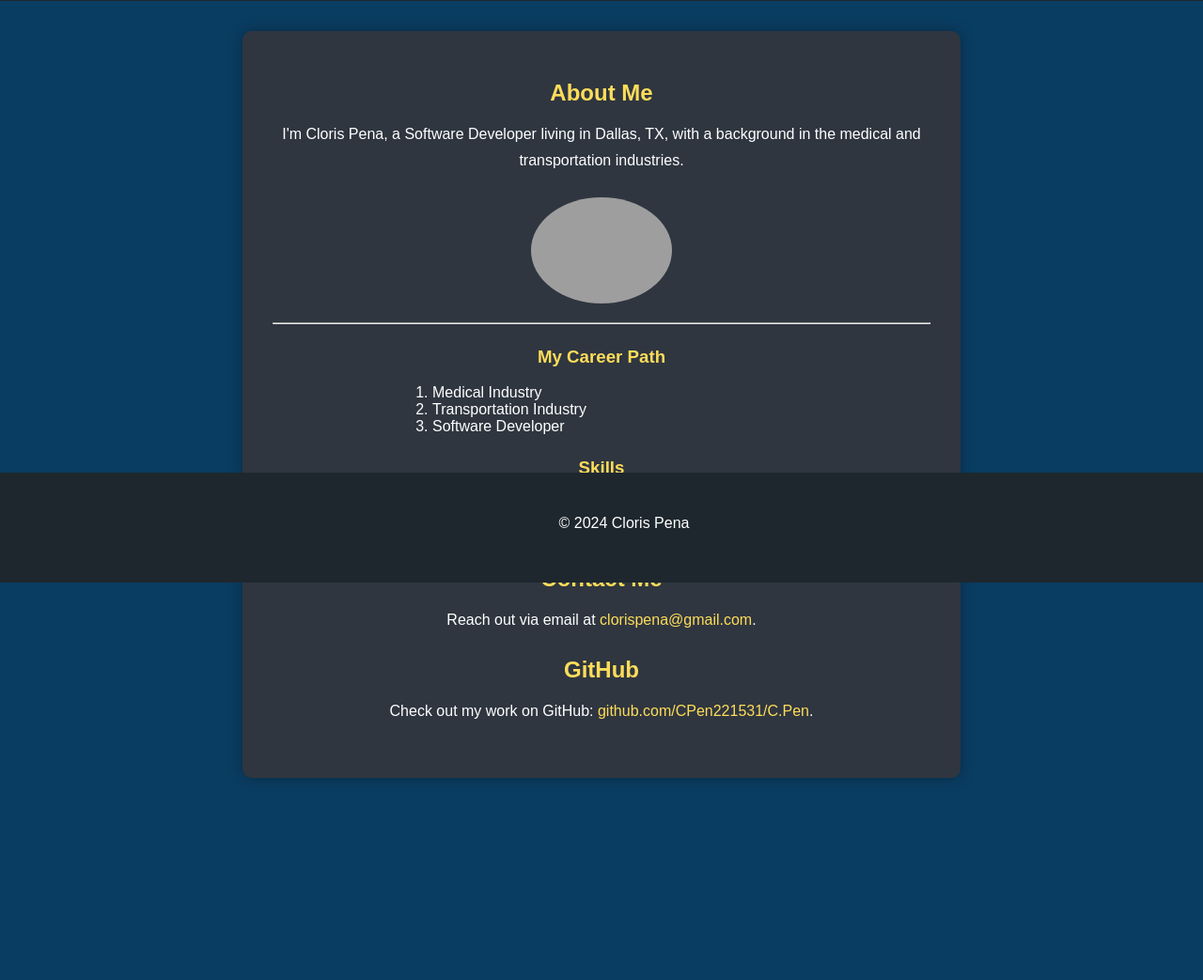
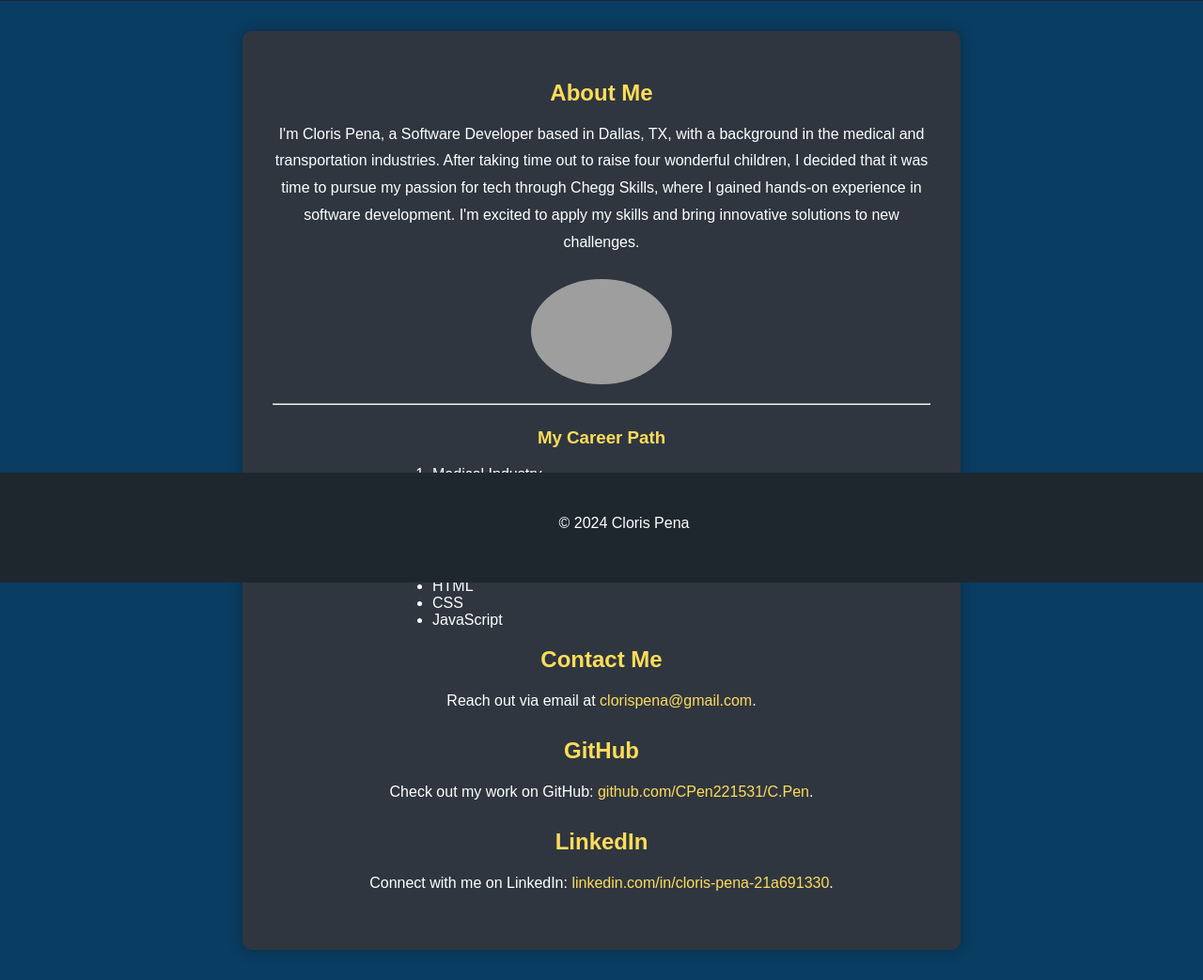
Before and after one commit to CPen221531/portfolio, a plain HTML site: page index.html in a window 1280 px wide. Shown: the part 180-1223 px from the top of the page at 94% size. Before the commit the page ends 1040 px from the top, so only its background shows below. Drawn offline with Linux system fonts and the light colour scheme; grey boxes are pictures that could not be loaded.

Commit message:
Update index.html

```diff
--- a/index.html
+++ b/index.html
@@ -16,7 +16,7 @@
         <article class="content">
             <h2>About Me</h2>
             <p>
-                I'm Cloris Pena, a Software Developer living in Dallas, TX, with a background in the medical and transportation industries.
+                I'm Cloris Pena, a Software Developer based in Dallas, TX, with a background in the medical and transportation industries. After taking time out to raise four wonderful children, I decided that it was time to pursue my passion for tech through Chegg Skills, where I gained hands-on experience in software development. I'm excited to apply my skills and bring innovative solutions to new challenges.
             </p>
 
             <img class="profile-pic" src="images/luca-bravo-XJXWbfSo2f0-unsplash.jpg" alt="Profile Picture">
@@ -45,6 +45,11 @@
             <p>
                 Check out my work on GitHub: <a href="https://github.com/CPen221531/C.Pen.git" target="_blank">github.com/CPen221531/C.Pen</a>.
             </p>
+
+            <h2>LinkedIn</h2>
+            <p>
+                Connect with me on LinkedIn: <a href="https://www.linkedin.com/in/cloris-pena-21a691330" target="_blank">linkedin.com/in/cloris-pena-21a691330</a>.
+            </p>
         </article>
     </main>
 
```
